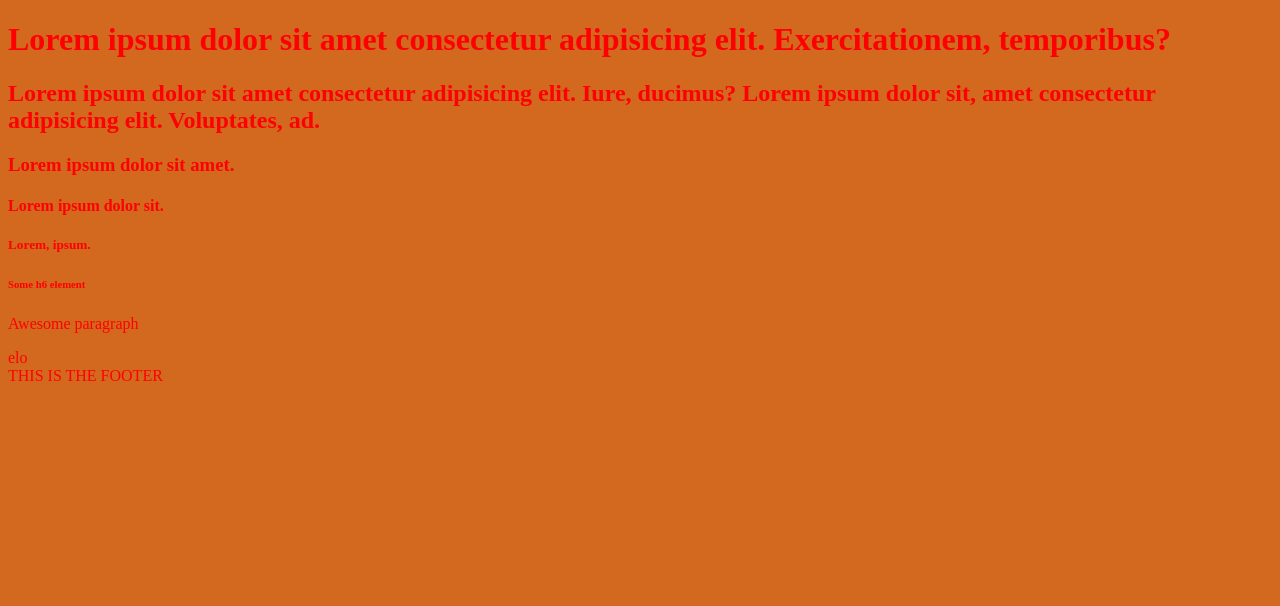
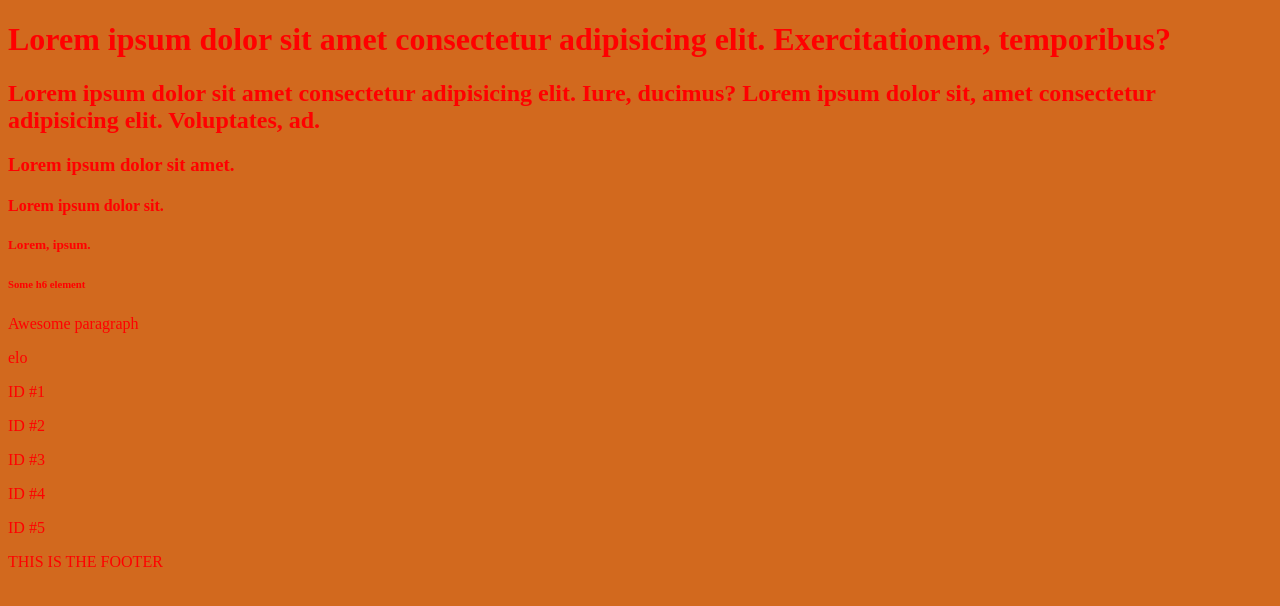
Before and after one commit to TBT50/git, a plain HTML site: page index.html in a window 1280 px wide. Drawn offline with Linux system fonts and the light colour scheme.

Commit message:
feat: add 5 paragraphs (master)

```diff
--- a/index.html
+++ b/index.html
@@ -28,6 +28,11 @@
     <h6>Some h6 element</h6>
     <p>Awesome paragraph</p>
     <div>elo</div>
+    <p id="1">ID #1</p>
+    <p id="2">ID #2</p>
+    <p id="3">ID #3</p>
+    <p id="4">ID #4</p>
+    <p id="5">ID #5</p>
     <footer>THIS IS THE FOOTER</footer>
   </body>
 </html>
```
